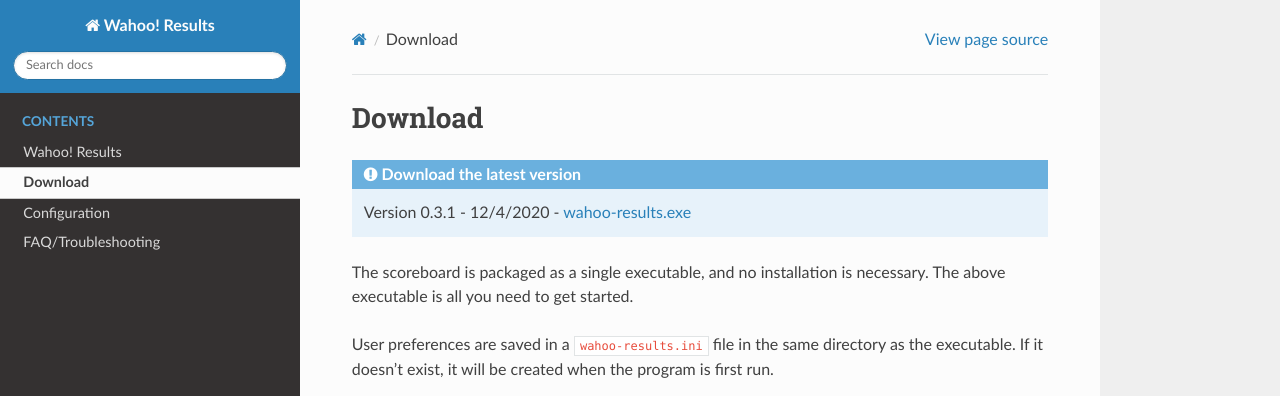
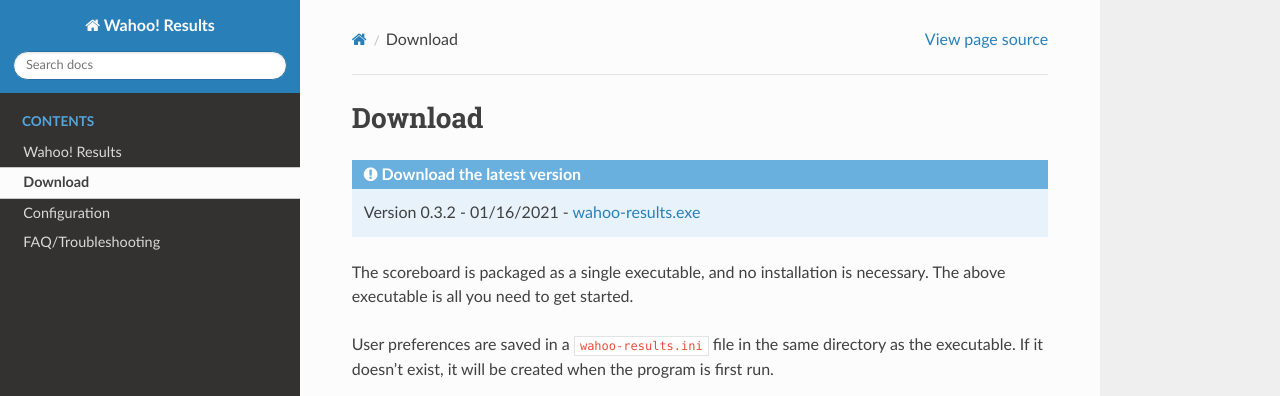
Before and after one commit to JohnStrunk/wahoo-results, a Sphinx documentation site: the page built from docs/download.rst, in a window 1280 px wide. Shown: the top 396 px of the page. Built offline with Sphinx 7.4.7 and the Read the Docs theme 2.0.0, drawn with Linux system fonts in a browser that asks for light colours.

Commit message:
Forgot to update the date & version in docs
Signed-off-by: John Strunk <john.strunk@gmail.com>

```diff
--- a/docs/download.rst
+++ b/docs/download.rst
@@ -6,7 +6,7 @@ Download
 
 .. admonition:: Download the latest version
 
-   Version 0.3.1 - 12/4/2020 - `wahoo-results.exe
+   Version 0.3.2 - 01/16/2021 - `wahoo-results.exe
    <https://github.com/JohnStrunk/wahoo-results/releases/download/v0.3.2/wahoo-results.exe>`_
 
 The scoreboard is packaged as a single executable, and no installation is
```
